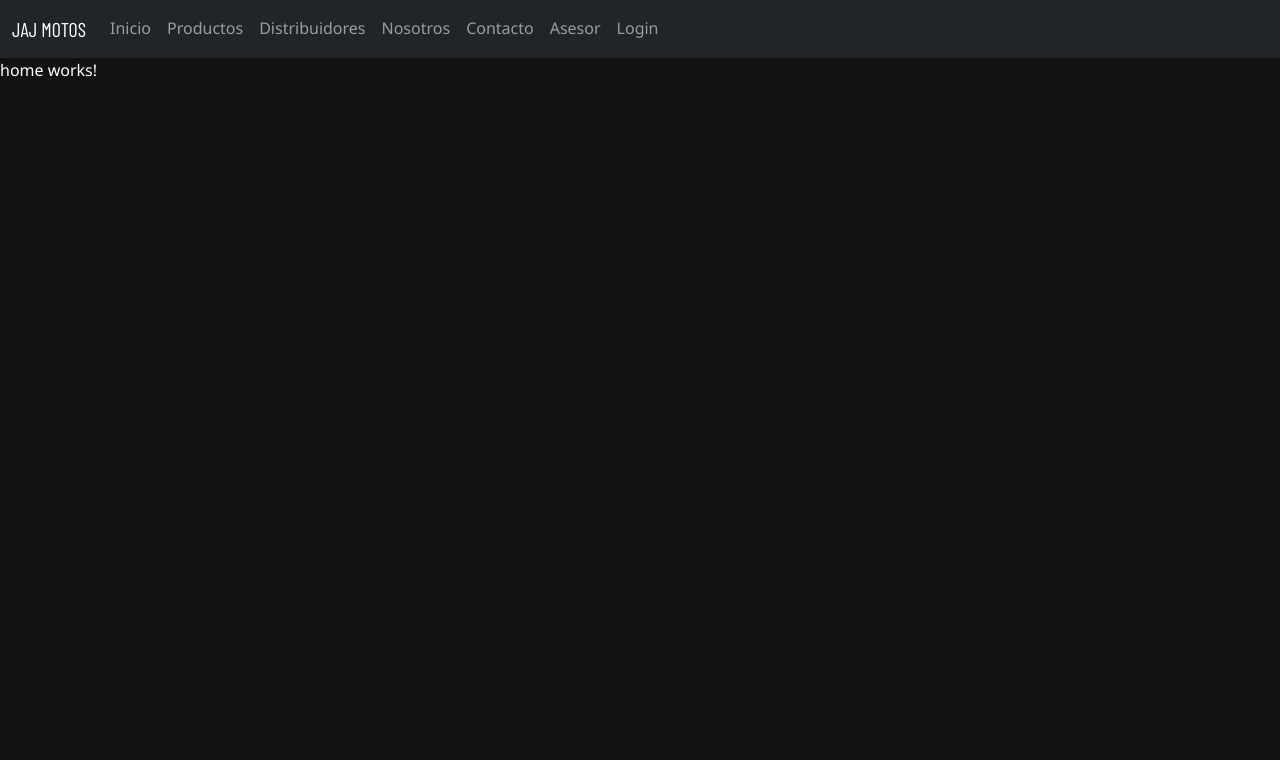
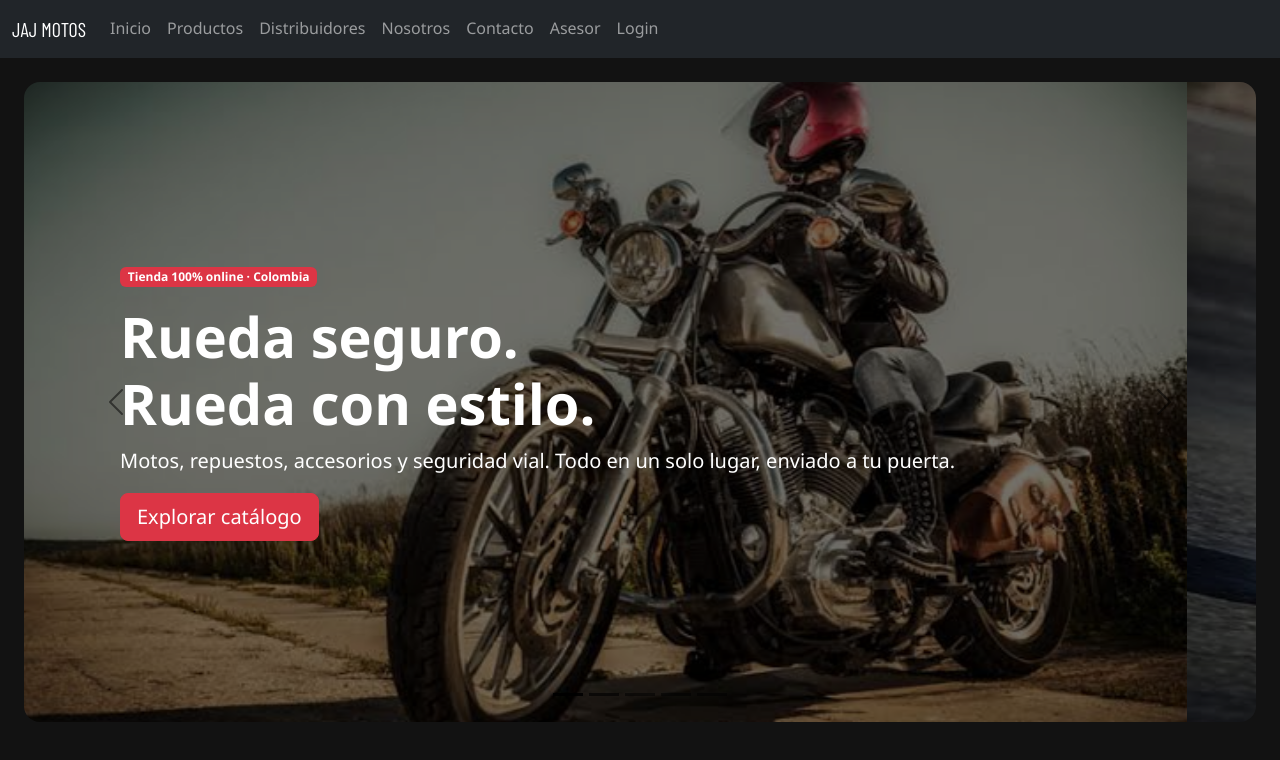
Before and after one commit to JDev996/JAJMotos-Angular, an Angular app in the folder Frontend/: page /home in a window 1280 px wide. Shown: the top 760 px of the page. Built offline with nearby package versions, Linux system fonts and the light colour scheme; a web font is replaced by a local one.

Commit message:
Inicio de Home

```diff
--- a/Frontend/src/app/componentes/home/home.css
+++ b/Frontend/src/app/componentes/home/home.css
@@ -0,0 +1,21 @@
+.fotoCarrusel {
+  height: 80vh;
+  object-fit: cover;
+  filter: brightness(0.45);
+}
+
+.textoPortada h1 {
+  font-family: inherit;
+  text-transform: none;
+}
+
+.logoMarca {
+  height: 80px;
+  max-width: 100%;
+  object-fit: contain;
+}
+
+.fotoNoticia {
+  height: 200px;
+  object-fit: cover;
+}
--- a/Frontend/src/app/componentes/home/home.html
+++ b/Frontend/src/app/componentes/home/home.html
@@ -1 +1,47 @@
-<p>home works!</p>
+<section class="position-relative m-4 rounded-4 overflow-hidden">
+
+  <div id="carruselInicio" class="carousel slide" data-bs-ride="carousel">
+    <div class="carousel-indicators">
+      <button type="button" data-bs-target="#carruselInicio" data-bs-slide-to="0" class="active" aria-current="true" aria-label="Slide 1"></button>
+      <button type="button" data-bs-target="#carruselInicio" data-bs-slide-to="1" aria-label="Slide 2"></button>
+      <button type="button" data-bs-target="#carruselInicio" data-bs-slide-to="2" aria-label="Slide 3"></button>
+      <button type="button" data-bs-target="#carruselInicio" data-bs-slide-to="3" aria-label="Slide 4"></button>
+      <button type="button" data-bs-target="#carruselInicio" data-bs-slide-to="4" aria-label="Slide 5"></button>
+    </div>
+    <div class="carousel-inner">
+      <div class="carousel-item active">
+        <img src="img/carrusel/moto1.jpg" class="d-block w-100 fotoCarrusel" alt="Moto 1">
+      </div>
+      <div class="carousel-item">
+        <img src="img/carrusel/moto2.jpg" class="d-block w-100 fotoCarrusel" alt="Moto 2">
+      </div>
+      <div class="carousel-item">
+        <img src="img/carrusel/moto3.jpg" class="d-block w-100 fotoCarrusel" alt="Moto 3">
+      </div>
+      <div class="carousel-item">
+        <img src="img/carrusel/moto4.jpg" class="d-block w-100 fotoCarrusel" alt="Moto 4">
+      </div>
+      <div class="carousel-item">
+        <img src="img/carrusel/moto5.jpg" class="d-block w-100 fotoCarrusel" alt="Moto 5">
+      </div>
+    </div>
+    <button class="carousel-control-prev" type="button" data-bs-target="#carruselInicio" data-bs-slide="prev">
+      <span class="carousel-control-prev-icon" aria-hidden="true"></span>
+      <span class="visually-hidden">Anterior</span>
+    </button>
+    <button class="carousel-control-next" type="button" data-bs-target="#carruselInicio" data-bs-slide="next">
+      <span class="carousel-control-next-icon" aria-hidden="true"></span>
+      <span class="visually-hidden">Siguiente</span>
+    </button>
+  </div>
+
+  <div class="textoPortada position-absolute top-0 start-0 w-100 h-100 d-flex align-items-center px-5 pe-none">
+    <div class="mx-5">
+      <span class="badge bg-danger mb-3">Tienda 100% online · Colombia</span>
+      <h1 class="display-4 fw-bold">Rueda seguro.<br>Rueda con estilo.</h1>
+      <p class="lead">Motos, repuestos, accesorios y seguridad vial. Todo en un solo lugar, enviado a tu puerta.</p>
+      <a routerLink="/productos" class="btn btn-danger btn-lg pe-auto">Explorar catálogo</a>
+    </div>
+  </div>
+
+</section>
--- a/Frontend/src/app/componentes/home/home.ts
+++ b/Frontend/src/app/componentes/home/home.ts
@@ -1,7 +1,8 @@
 import { Component } from '@angular/core';
+import { RouterLink } from '@angular/router';
 
 @Component({
-  imports: [],
+  imports: [RouterLink],
   selector: 'app-home',
   styleUrl: './home.css',
   templateUrl: './home.html',
```
